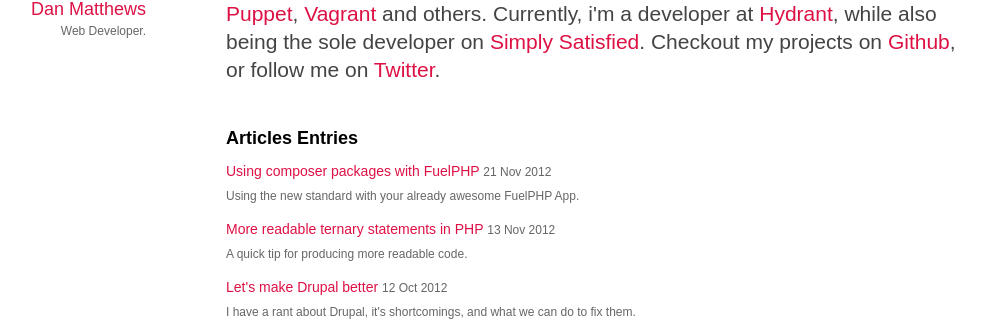
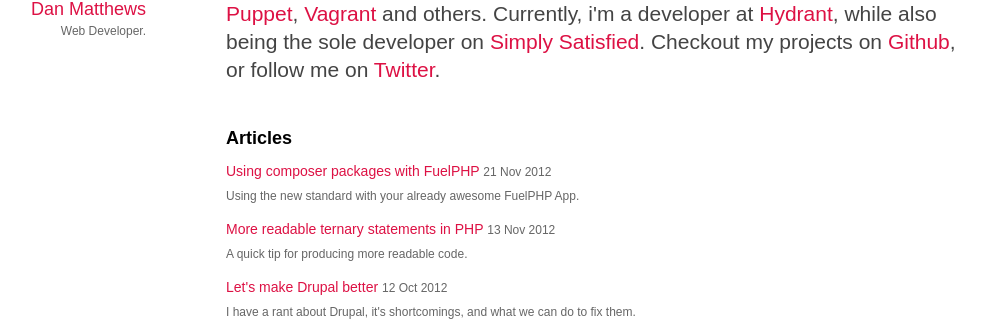
Before and after one commit to danmatthews/danmatthews.github.com, a Jekyll site: the page built from index.html, in a window 1280 px wide. Shown: the part 134-455 px from the top of the page, without its empty margins (134-1119 px from the left). Built offline with Jekyll 4.4.1, drawn with Linux system fonts in a browser that asks for light colours.

Commit message:
Update index.html

```diff
--- a/index.html
+++ b/index.html
@@ -10,7 +10,7 @@
 </div>
 
 <div id="blog-posts">
-  <h2>Articles Entries</h2>
+  <h2>Articles</h2>
   <ul>
   {% for post in site.posts %}
     <li><div><a href="{{post.url}}">{{ post.title }}</a> <span class="date">{{ post.date | date_to_string }}</span></div><div class="description">{{post.description}}</div></li>
```
